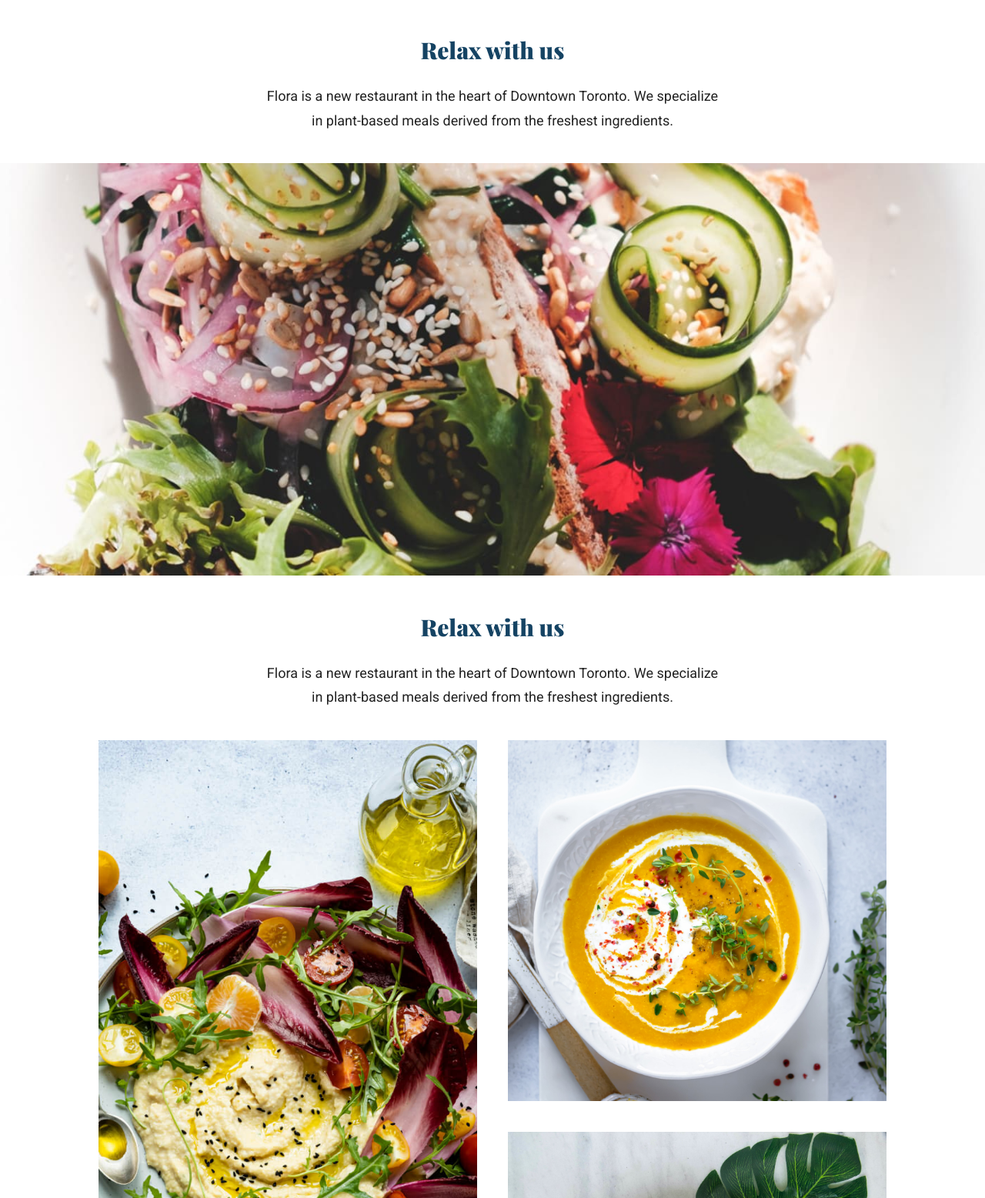
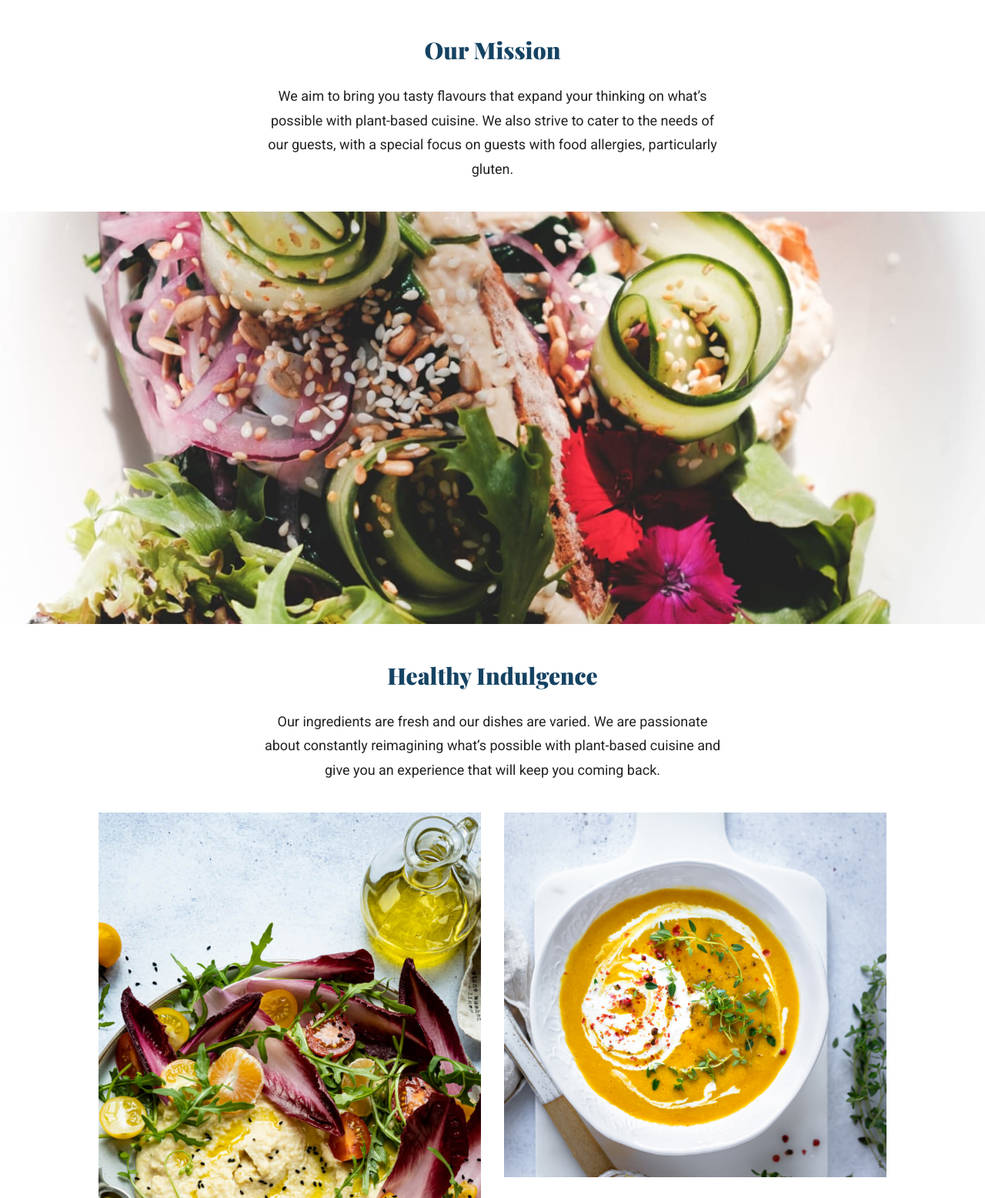
Before and after one commit to kim-atkinson/flora, a plain HTML site: page about.html in a window 1280 px wide. Shown: the part 1297-2854 px from the top of the page at 77% size. Drawn offline with nearby package versions, Linux system fonts and the light colour scheme.

Commit message:
Added copy to about, index, and reservation pages.

```diff
--- a/about.html
+++ b/about.html
@@ -60,10 +60,9 @@
       </section>
       <section class="love ">
         <div class="content--middle container">
-          <h3 class="section__heading">Relax with us</h3>
+          <h3 class="section__heading">Our Mission</h3>
           <p class="middle__p">
-            Flora is a new restaurant in the heart of Downtown Toronto. We specialize in
-            plant-based meals derived from the freshest ingredients.
+            We aim to bring you tasty flavours that expand your thinking on what’s possible with plant-based cuisine. We also strive to cater to the needs of our guests, with a special focus on guests with food allergies, particularly gluten.
           </p>
         </div>
         <img
@@ -80,10 +79,9 @@
       </section>
       <section class="gallery container ">
         <div class="content--middle container">
-          <h3 class="section__heading">Relax with us</h3>
+          <h3 class="section__heading">Healthy Indulgence</h3>
           <p class="middle__p">
-            Flora is a new restaurant in the heart of Downtown Toronto. We specialize in
-            plant-based meals derived from the freshest ingredients.
+            Our ingredients are fresh and our dishes are varied. We are passionate about  constantly reimagining what’s possible with plant-based cuisine and give you an experience that will keep you coming back.
           </p>
         </div>
         <div class="grid image-grid">
--- a/css/styles.css
+++ b/css/styles.css
@@ -140,6 +140,11 @@ p {
   border: none;
 }
 
+.btn--accent:hover {
+  color: var(--color-primary);
+  background-color: var(--color-body-light);
+}
+
 .btn__small--ghost {
   font-size: 1.6rem;
   font-weight: 500;
@@ -155,16 +160,10 @@ p {
   row-gap: 2.4rem;
 }
 
-@media screen and (min-width: 768px) {
-  .grid-form {
-    grid-template-columns: 1fr 1fr;
-    column-gap: 3.2rem;
-  }
-
 .image-grid {
   grid-template-columns: 1fr 1fr;
   grid-template-rows: 1fr 1fr;
-    grid-gap: 4rem;
+  grid-gap: 1.6rem;
 }
 
 .image-1 {
@@ -172,6 +171,12 @@ p {
   grid-row-end: 3;
   object-fit: cover;
   height: 100%;
+}
+
+@media screen and (min-width: 768px) {
+  .grid-form {
+    grid-template-columns: 1fr 1fr;
+    column-gap: 3.2rem;
   }
 
   .grid--cols-2 {
@@ -188,6 +193,9 @@ p {
     grid-gap: 10rem;
     row-gap: 5rem;
   }
+  .image-grid {
+    grid-gap: 3rem;
+  }
 }
 
 @media screen and (min-width: 1080px) {
@@ -198,7 +206,7 @@ p {
 
   .grid--cols-4 {
     grid-template-columns: 1fr 1fr 1fr 1fr;
-    grid-gap: 10rem;
+    grid-gap: 2rem;
   }
 }
 
@@ -248,7 +256,6 @@ p {
   max-height: 0;
   overflow: hidden;
   opacity: 0;
-  transition: all 0.3s;
 }
 
 .collapsible--expanded .collapsible__chevron {
```
Also changed, not shown: index.html (+2 -4 lines), reservations.html (+2 -3 lines). Lines whose indentation alone changed are shown as unchanged.
